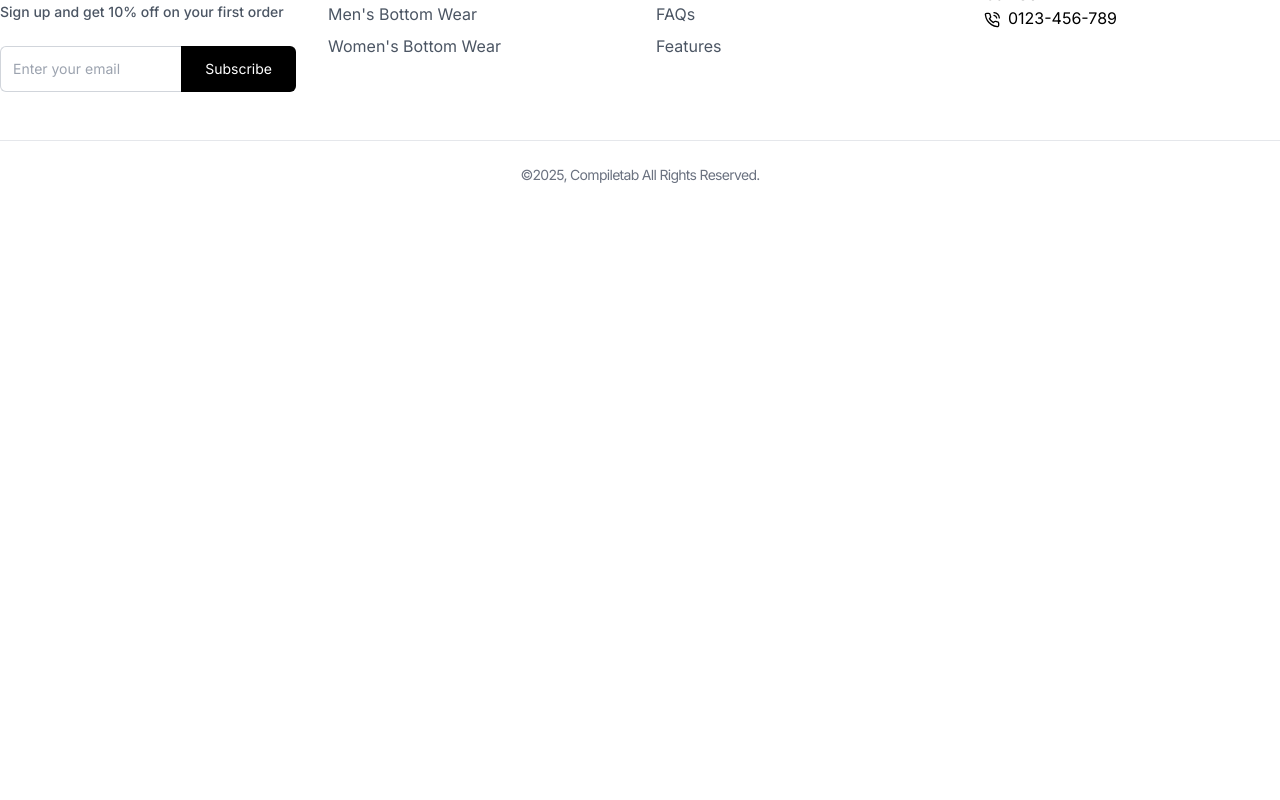
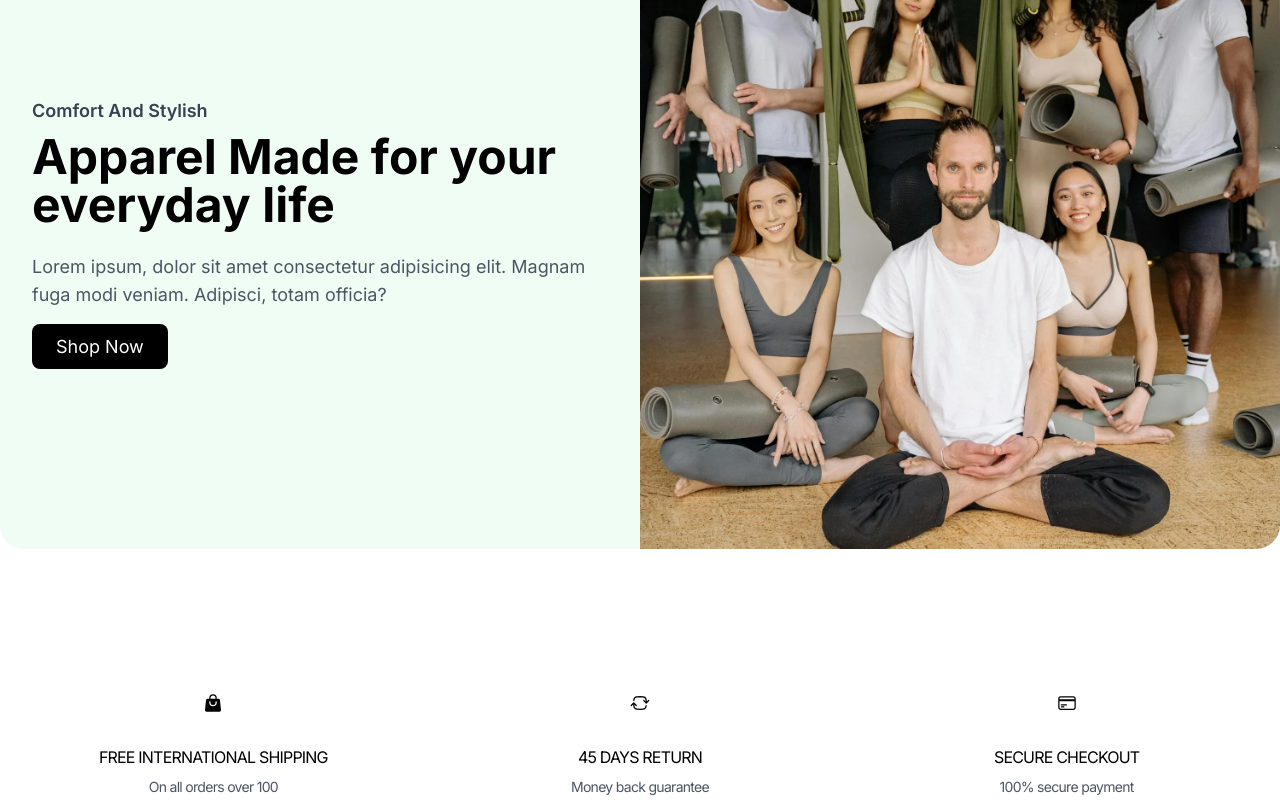
Before and after one commit to jaydeepmalvya02/E-Commerce_platform, a React (Vite) app in the folder Client/: page / in a window 1280 px wide. Shown: the part 4880-5680 px from the top of the page. Before the commit the page ends 5113 px from the top, so only its background shows below. Built offline with nearby package versions, Linux system fonts and the light colour scheme.

Commit message:
Home page is Completed till 3:18:00

```diff
--- /dev/null
+++ b/Client/src/components/Products/FeaturedCollection.jsx
@@ -0,0 +1,33 @@
+import React from "react";
+import { Link } from "react-router-dom";
+import featured from '../../assets/featured.webp'
+
+const FeaturedCollection = () => {
+  return (
+    <section className="py-16 px-4 lg:px-0">
+      <div className="container mx-auto flex flex-col-reverse lg:flex-row items-center bg-green-50 rounded-3xl">
+        {/* Left Content */}
+        <div className="lg:w-1/2 p-8 text-center lg:text-left">
+          <h2 className="text-lg  font-semibold text-gray-700 mb-2">
+            Comfort And Stylish
+          </h2>
+          <h2 className="text-4xl lg:text-5xl font-bold mb-6">
+            Apparel Made for your everyday life
+          </h2>
+          <p className="text-lg text-gray-600 mb-6">
+            Lorem ipsum, dolor sit amet consectetur adipisicing elit. Magnam
+            fuga modi veniam. Adipisci, totam officia?
+          </p>
+          <Link to='/collection/all' className="bg-black text-white px-6 py-3 rounded-lg text-lg hover:bg-gray-800">
+          Shop Now
+          </Link>
+        </div>
+        {/* right Content  */}
+        <div className="lg:w-1/2">
+        <img src={featured} alt=" " className="w-full h-full object-cover lg:rounded-tr-3xl lg:rounded-br-3xl" /></div>
+      </div>
+    </section>
+  );
+};
+
+export default FeaturedCollection;
--- /dev/null
+++ b/Client/src/components/Products/FeaturesSection.jsx
@@ -0,0 +1,55 @@
+import React from 'react'
+import { HiShoppingBag, HiArrowPathRoundedSquare, HiOutlineCreditCard  } from "react-icons/hi2";
+const FeaturesSection = () => {
+  return (
+    <section className="py-16 px-4 bg-white">
+
+        <div className="container mx-auto grid grid-cols-1 md:grid-cols-3 gap-8 text-center">
+
+            {/* Feature 1 */}
+            <div className="flex flex-col items-center">
+                <div className="p-4 rounded-full mb-4">
+                    <HiShoppingBag className='text-xl'/>
+
+                </div>
+                <h4 className="tracking-tighter mb-2 ">
+                    FREE INTERNATIONAL SHIPPING
+                </h4>
+                <p className="text-gray-600 text-sm tracking-tighter">
+                    On all orders over 100
+                </p>
+            </div>
+
+            {/* Feature 2 */}
+            <div className="flex flex-col items-center">
+                <div className="p-4 rounded-full mb-4">
+                    <HiArrowPathRoundedSquare className='text-xl'/>
+
+                </div>
+                <h4 className="tracking-tighter mb-2 ">
+                   45 DAYS RETURN
+                </h4>
+                <p className="text-gray-600 text-sm tracking-tighter">
+                    Money back guarantee
+                </p>
+            </div>
+
+            {/* Feature 3 */}
+            <div className="flex flex-col items-center">
+                <div className="p-4 rounded-full mb-4">
+                    <HiOutlineCreditCard className='text-xl'/>
+
+                </div>
+                <h4 className="tracking-tighter mb-2 ">
+                    SECURE CHECKOUT
+                </h4>
+                <p className="text-gray-600 text-sm tracking-tighter">
+                    100% secure payment
+                </p>
+            </div>
+        </div>
+    </section>
+  )
+}
+
+export default FeaturesSection
--- a/Client/src/components/Products/NewArrivals.jsx
+++ b/Client/src/components/Products/NewArrivals.jsx
@@ -136,13 +136,13 @@
 
     }
 
-    console.log({
-      scrollLeft:container.scrollLeft,
-      clientWidth:container.clientWidth,
-      containerScrollWidth:container.scrollWidth,
-      offsetLeft: scrollRef.current.offsetLeft,
+    // console.log({
+    //   scrollLeft:container.scrollLeft,
+    //   clientWidth:container.clientWidth,
+    //   containerScrollWidth:container.scrollWidth,
+    //   offsetLeft: scrollRef.current.offsetLeft,
 
-    });
+    // });
 
   }
   useEffect(() => {
--- a/Client/src/pages/Home.jsx
+++ b/Client/src/pages/Home.jsx
@@ -4,6 +4,8 @@
 import NewArrivals from '../components/Products/NewArrivals'
 import ProductDetails from '../components/Products/ProductDetails'
 import ProductGrid from '../components/Products/ProductGrid'
+import FeaturedCollection from '../components/Products/FeaturedCollection'
+import FeaturesSection from '../components/Products/FeaturesSection'
 
 
 const placeholderProducts = [
@@ -83,6 +85,8 @@
         </h2>
         <ProductGrid products={placeholderProducts} />
       </div>
+      <FeaturedCollection/>
+      <FeaturesSection/>
     </div>
   )
 }
```
